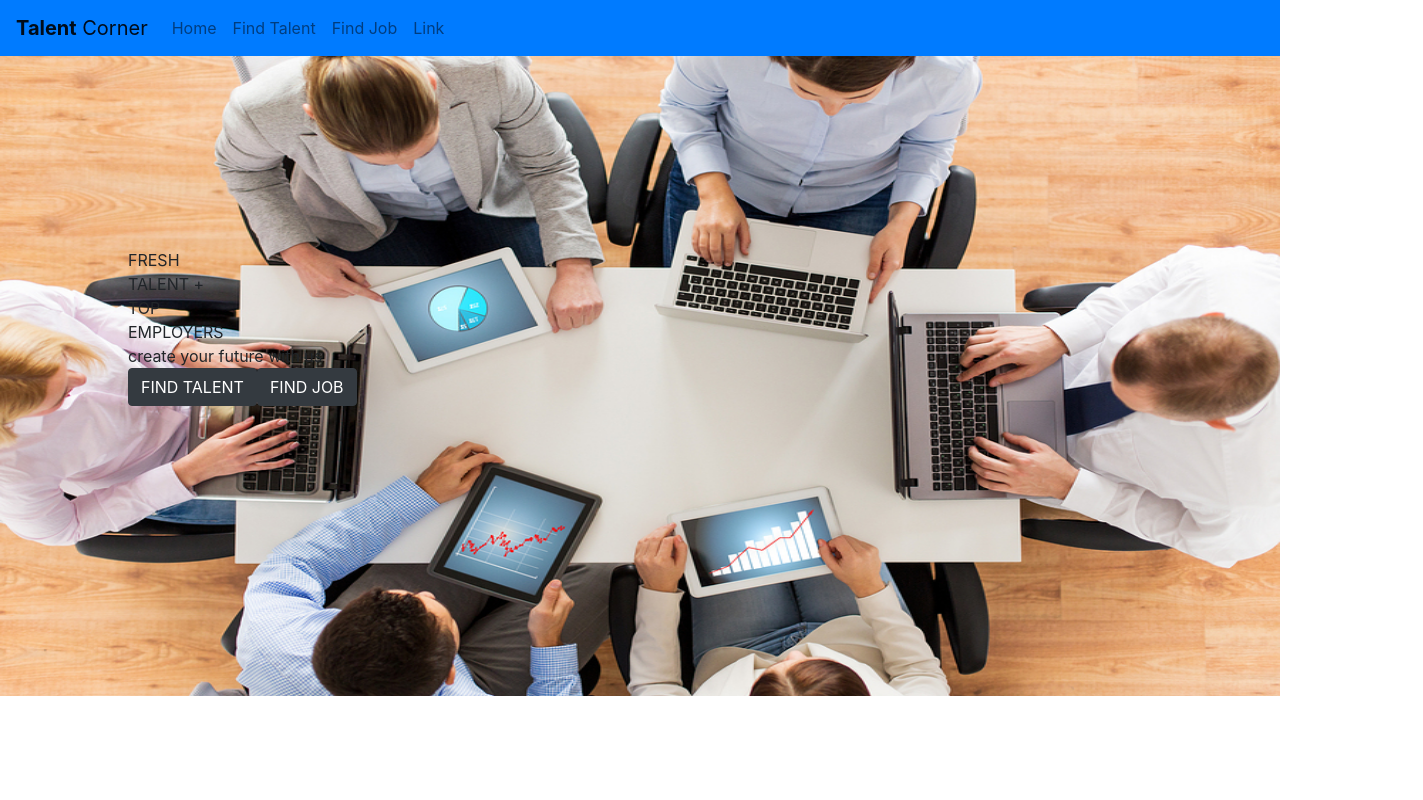
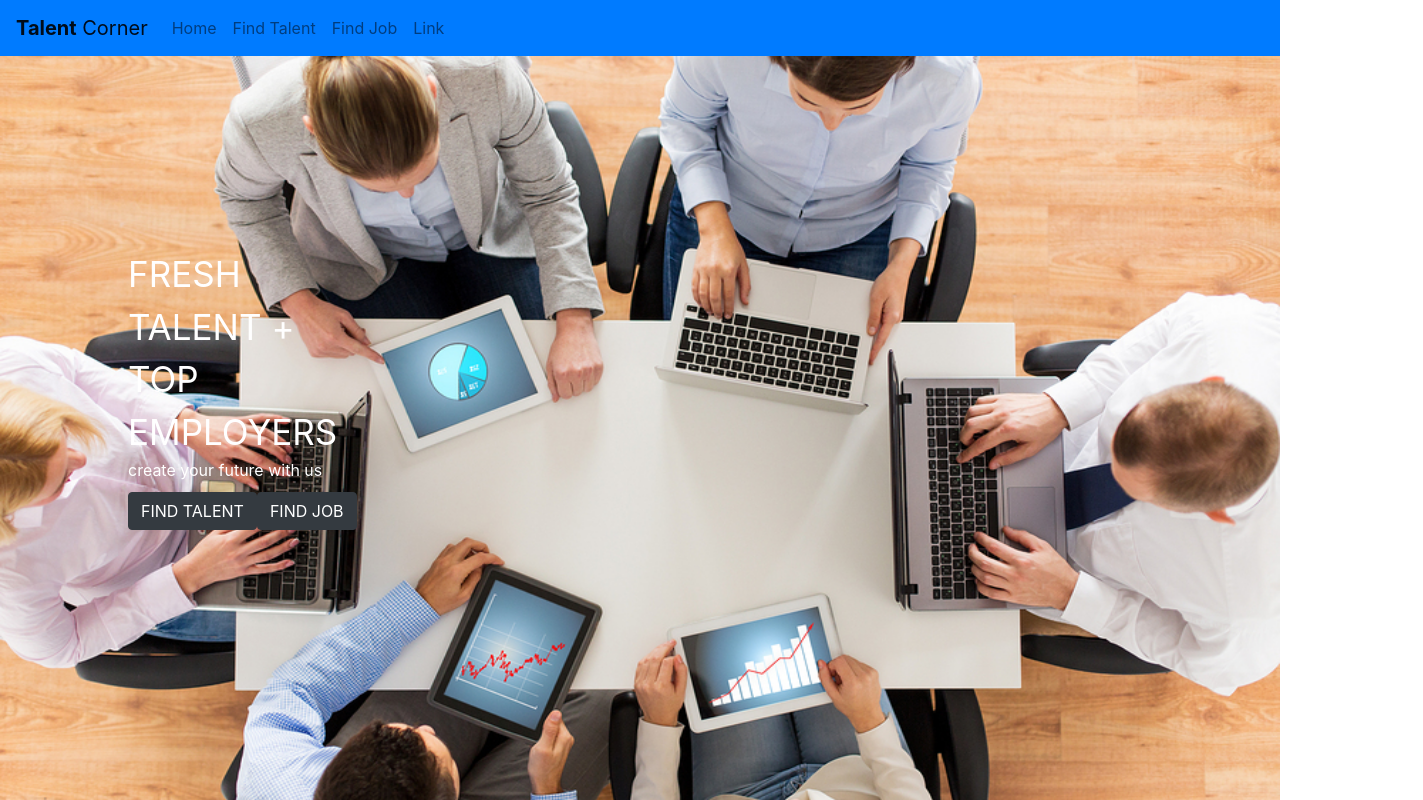
Before and after one commit to YakubuAmidu/Talent-corner, a React (Create React App) app: page / in a window 1280 px wide. Shown: the top 800 px of the page, 1423 px wide, since content can reach past the window. Built offline with nearby package versions, Linux system fonts and the light colour scheme.

Commit message:
Commiting changes

```diff
--- a/src/components/Sass.scss
+++ b/src/components/Sass.scss
@@ -6,11 +6,36 @@
 .Background_image-main {
   position: absolute;
   width: 100%;
-  height: 80%;
+  height: 100%;
 }
 
 .Background_titles {
   position: relative;
-  left: 10%;
   padding-top: 15%;
+  margin-left: 10%;
 }
+
+.Fresh {
+  font-size: 35px;
+  color: #fff;
+}
+
+.Talent {
+  font-size: 35px;
+  color: #fff;
+}
+
+.Top {
+  font-size: 35px;
+  color: #fff;
+}
+
+.Employers {
+  font-size: 35px;
+  color: #fff;
+}
+
+.Create {
+  color: #fff;
+  margin-bottom: 10px;
+}
```
